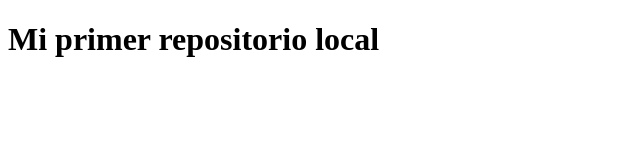
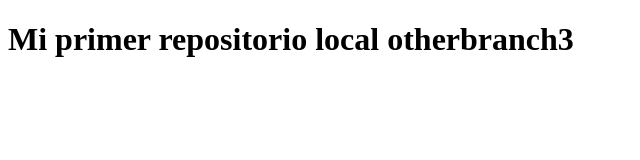
Before and after one commit to gludnet/Git-Acamlo04, a plain HTML site: page index.html in a window 1280 px wide. Shown: the whole page, without its empty margins (0-640 px from the left). Drawn offline with Linux system fonts and the light colour scheme.

Commit message:
updateotherbrach3

```diff
--- a/index.html
+++ b/index.html
@@ -6,6 +6,6 @@
     <title>Practicando Git y Github</title>
 </head>
 <body>
-    <h1>Mi primer repositorio local</h1>
+    <h1>Mi primer repositorio local otherbranch3</h1>
 </body>
 </html>
```
